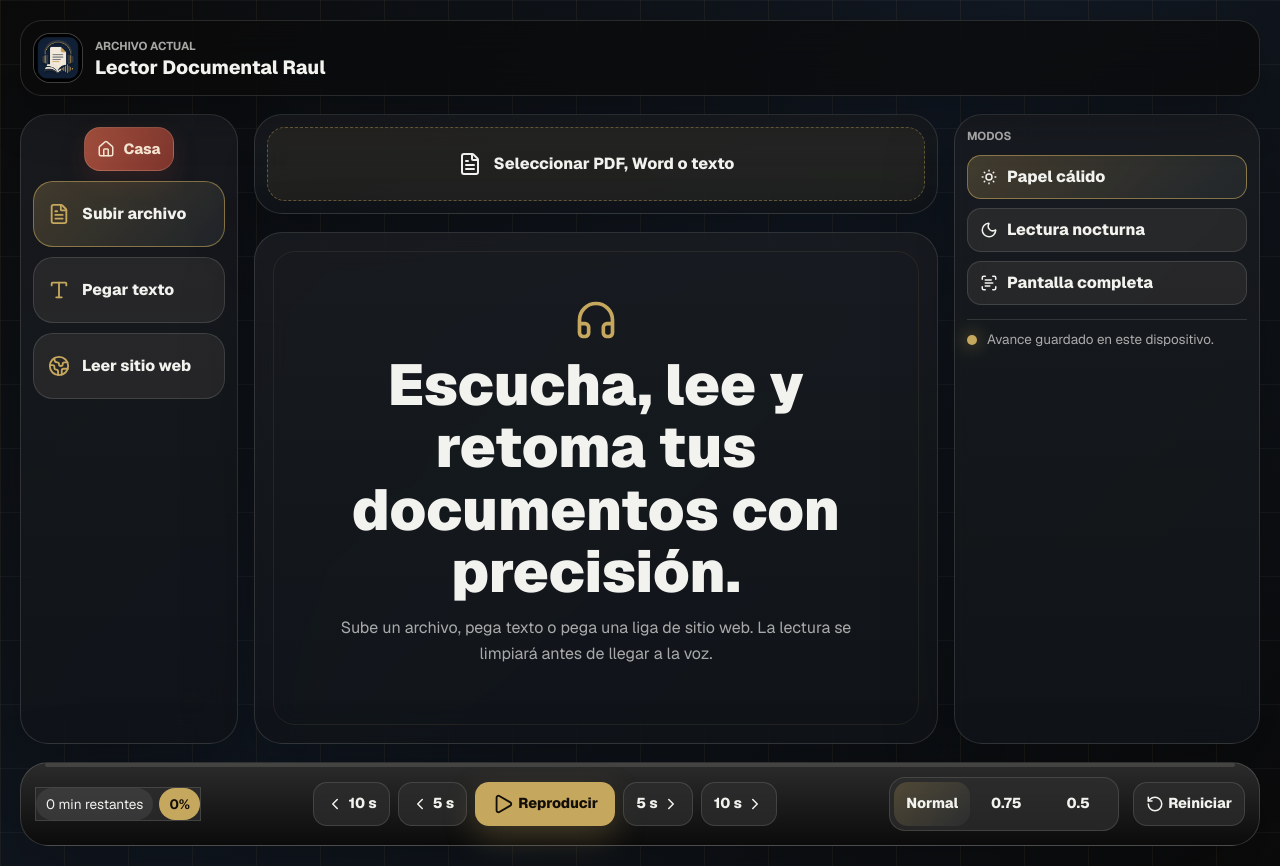
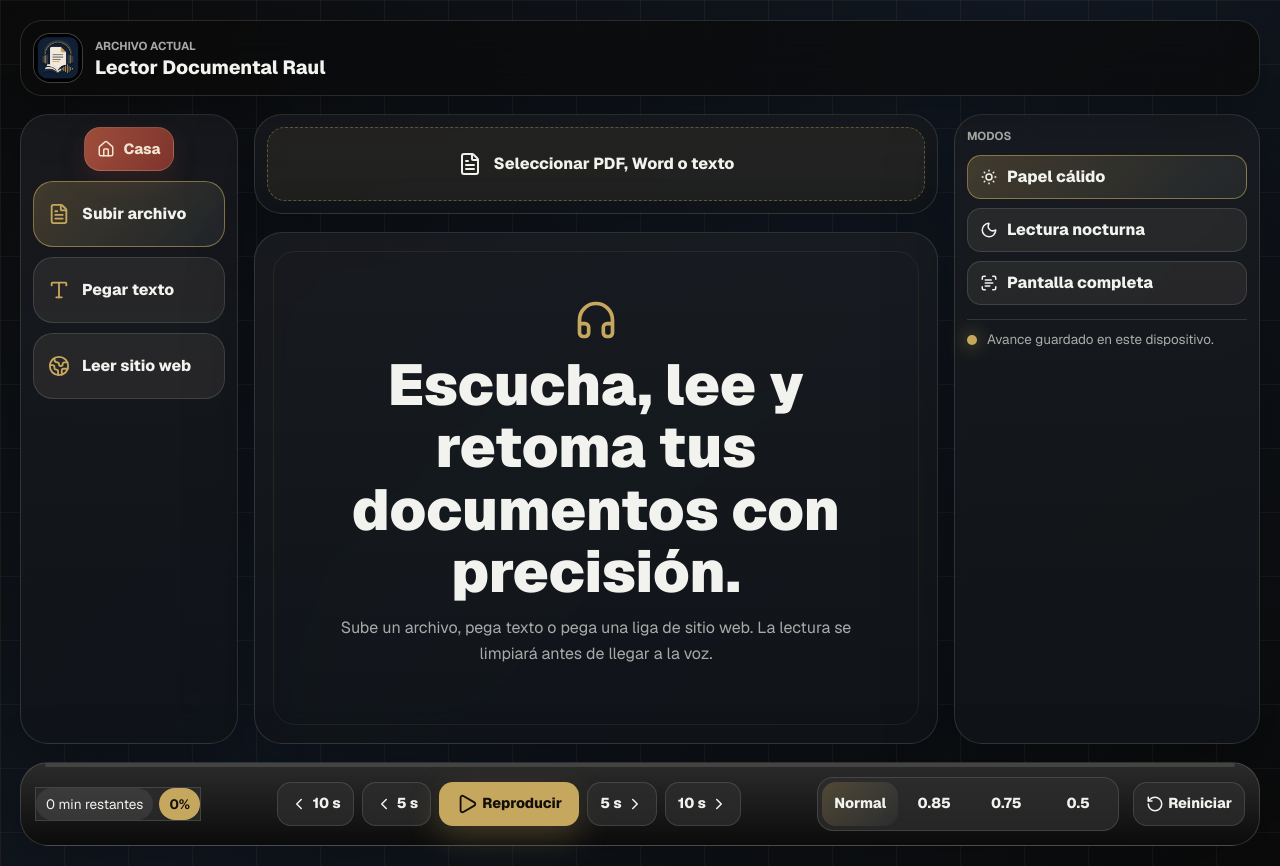
Before and after one commit to raulmormen75/aplicacion_lectura_en_voz_alta, a Next.js app: page / in a window 1280 px wide. Built offline with nearby package versions, Linux system fonts and the light colour scheme.

Commit message:
Add 0.85 playback speed

```diff
--- a/src/components/reader/ReaderApp.tsx
+++ b/src/components/reader/ReaderApp.tsx
@@ -801,7 +801,7 @@ export function ReaderApp() {
         </div>
 
         <div className="speed-control" aria-label="Velocidad de lectura">
-          {([1, 0.75, 0.5] as PlaybackRate[]).map((rate) => (
+          {([1, 0.85, 0.75, 0.5] as PlaybackRate[]).map((rate) => (
             <button
               key={rate}
               type="button"
@@ -854,7 +854,7 @@ export function ReaderApp() {
         </div>
 
         <div className="focus-speed" aria-label="Velocidad">
-          {([1, 0.75, 0.5] as PlaybackRate[]).map((rate) => (
+          {([1, 0.85, 0.75, 0.5] as PlaybackRate[]).map((rate) => (
             <button
               key={rate}
               type="button"
--- a/src/lib/reader/types.ts
+++ b/src/lib/reader/types.ts
@@ -4,7 +4,7 @@ export type ReaderTheme = "warm-paper" | "night";
 
 export type ReadingMode = "standard" | "focus";
 
-export type PlaybackRate = 1 | 0.75 | 0.5;
+export type PlaybackRate = 1 | 0.85 | 0.75 | 0.5;
 
 export type OcrAction = "none" | "clean" | "reconstruct";
 
```
